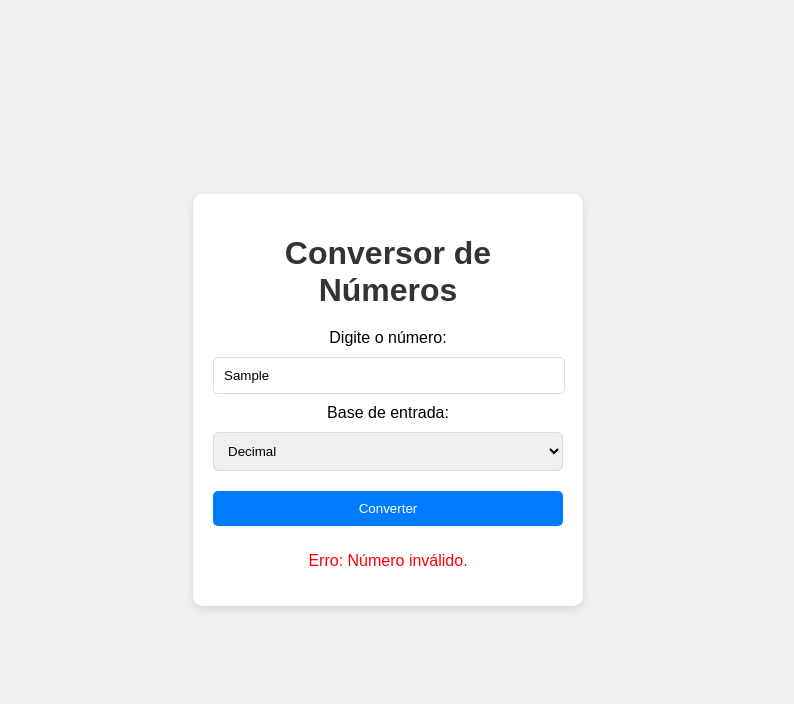
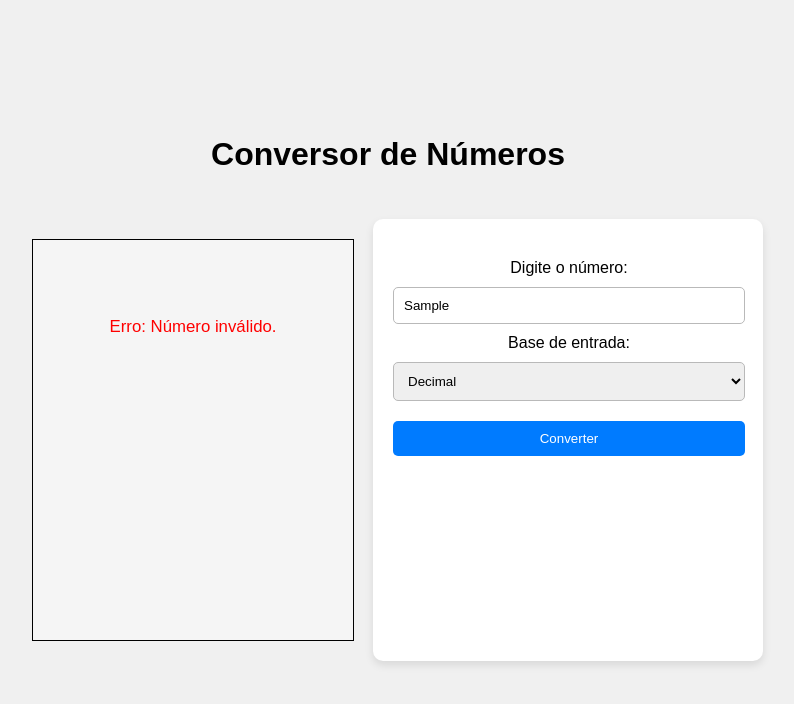
Before and after one commit to PeAlvesilva/Conversor-de-numeros, a plain HTML site: page index.html in a window 1280 px wide. Both pictures are taken after typing "Sample" into the empty fields and a click on the button "Converter". Shown: the whole page, without its empty margins (252-1046 px from the left). Drawn offline with Linux system fonts and the light colour scheme.

Commit message:
visual atualizado

```diff
--- a/index.html
+++ b/index.html
@@ -5,12 +5,30 @@
     <meta name="viewport" content="width=device-width, initial-scale=1.0">
     <link rel="stylesheet" href="num-conv_style.css">
     <link rel="icon" href="square-binary-solid.svg" type="image/svg+xml">
+    <link rel="stylesheet" href="media.css">
     <link rel="stylesheet" href="https://cdnjs.cloudflare.com/ajax/libs/font-awesome/6.0.0-beta3/css/all.min.css">
     <title>Conversor de Números</title>
 </head>
 <body>
+
+    <h1 id="title-display-1">Conversor de Números</h1>
+
+    <div id="container-area">
+
+        <div id="results1">
+            <p style="font-weight: bold;">Resultado:</p>
+        </div>
+
         <div class="container">
-        <h1>Conversor de Números</h1>
+
+            <h1 id="title-display-2">Conversor de Números</h1>
+
+            <div id="results2">
+                <p style="font-weight: bold;">Resultado:</p>
+            </div>
+
+            <div id="container-content">
+
                 <label for="number">Digite o número:</label>
                 <input type="text" id="number" placeholder="Ex: 42, 1010, 2A" style="width: 330px;">
                 <label for="base">Base de entrada:</label>
@@ -21,7 +39,11 @@
                    <option value="8">Octal</option>
                 </select>
                 <button onclick="convert()">Converter</button>
-        <div id="results"></div>
+
+            </div>
+
+        </div>
+
     </div>
 
     <script src="num-conv_script.js"></script>
--- a/num-conv_script.js
+++ b/num-conv_script.js
@@ -1,8 +1,16 @@
+const titleDisplay1 = document.getElementById('title-display-1');
+const titleDisplay2 = document.getElementById('title-display-2');
+const containerArea = document.getElementById('container-area');
+const resultsDiv2 = document.getElementById('results2');
+const resultsDiv1 = document.getElementById('results1');
+
 function convert() {
     const numberInput = document.getElementById('number').value.trim();
     const baseInput = document.getElementById('base').value;
-    const resultsDiv = document.getElementById('results');
-    resultsDiv.innerHTML = "";
+    const resultsDiv1 = document.getElementById('results1');
+    const resultsDiv2 = document.getElementById('results2');
+    resultsDiv1.innerHTML = "";
+    resultsDiv2.innerHTML = "";
 
     try {
         // Converte o número de acordo com a base de entrada
@@ -16,13 +24,34 @@ function convert() {
         const hexadecimal = decimal.toString(16).toUpperCase();
         const octal = decimal.toString(8);
 
-        resultsDiv.innerHTML = `
+        resultsDiv1.innerHTML = `
             <p><strong>Decimal:</strong> ${decimal}</p>
             <p><strong>Binário:</strong> ${binary}</p>
             <p><strong>Hexadecimal:</strong> ${hexadecimal}</p>
             <p><strong>Octal:</strong> ${octal}</p>
         `;
+
+        resultsDiv2.innerHTML = `
+            <p><strong>Decimal:</strong> ${decimal}</p>
+            <p><strong>Binário:</strong> ${binary}</p>
+            <p><strong>Hexadecimal:</strong> ${hexadecimal}</p>
+            <p><strong>Octal:</strong> ${octal}</p>
+        `;
+
     } catch (error) {
-        resultsDiv.innerHTML = `<p style="color: red;">Erro: ${error.message}</p>`;
+        resultsDiv1.innerHTML = `<p style="color: red;">Erro: ${error.message}</p>`;
+        resultsDiv2.innerHTML = `<p style="color: red;">Erro: ${error.message}</p>`;
     }
 }
+
+if (window.innerWidth > 600) {
+    titleDisplay1.style.display = 'block';
+    titleDisplay2.style.display = 'none'; // Expande para o tamanho original em telas maiores
+    resultsDiv2.style.display = 'none';
+    resultsDiv1.style.display = 'block';
+} else {
+    titleDisplay1.style.display = 'none';
+    titleDisplay2.style.display = 'block';
+    resultsDiv2.style.display = 'block';
+    resultsDiv1.style.display = 'none';
+}
--- a/num-conv_style.css
+++ b/num-conv_style.css
@@ -5,9 +5,19 @@ body {
     display: flex;
     justify-content: center;
     align-items: center;
+    flex-direction: column;
     min-height: 100vh;
     background: #f0f0f0;
 }
+
+#container-area {
+    width: 750px;
+    padding: 25px;
+    justify-content: center;
+    flex-direction: row;
+    display: flex;
+}
+
 .container {
     background: #fff;
     padding: 20px;
@@ -15,16 +25,23 @@ body {
     box-shadow: 0 4px 8px rgba(0, 0, 0, 0.1);
     text-align: center;
     width: 350px;
+    display: flex;
+    flex-direction: column;
 }
-h1 {
-    margin-bottom: 20px;
-    color: #333;
+
+#title-display-1 {
+    color: #000000;
 }
+
+#title-display-2 {
+    color: #202020;
+}
+
 input, select, button {
     margin: 10px 0;
     padding: 10px;
     width: 100%;
-    border: 1px solid #ddd;
+    border: 1px solid #b9b9b9;
     border-radius: 5px;
 }
 button {
@@ -36,3 +53,37 @@ button {
 button:hover {
     background-color: #0056b3;
 }
+
+#results1 {
+    width: 200px;
+    padding: 60px;
+    height: 280px;
+    justify-content: center;
+    text-align: center;
+    flex-direction: column;
+    display: flex;
+    background-color: whitesmoke;
+    margin: 20px auto;
+    border: 1px solid;
+    font-size: 105%;
+    word-wrap: break-word;
+}
+
+#results2 {
+    width: 200px;
+    padding: 30px 60px;
+    justify-content: center;
+    text-align: center;
+    flex-direction: column;
+    display: flex;
+    background-color: whitesmoke;
+    margin: 20px auto;
+    border: 1px solid;
+    word-wrap: break-word;
+}
+
+#container-content {
+    height: 210px;
+    margin: 20px auto;
+    justify-content: center;
+}
```
Lines whose indentation alone changed are shown as unchanged.
